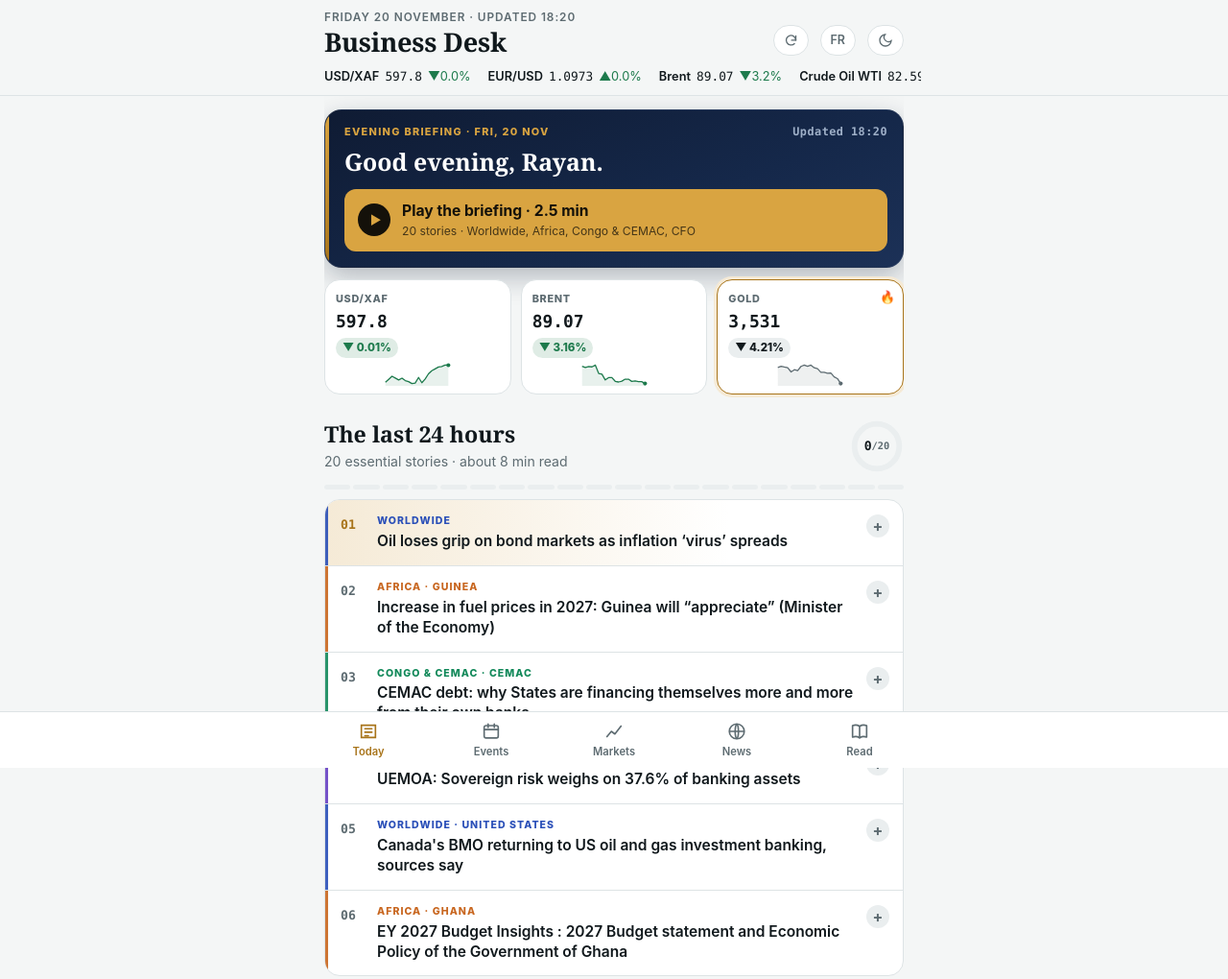
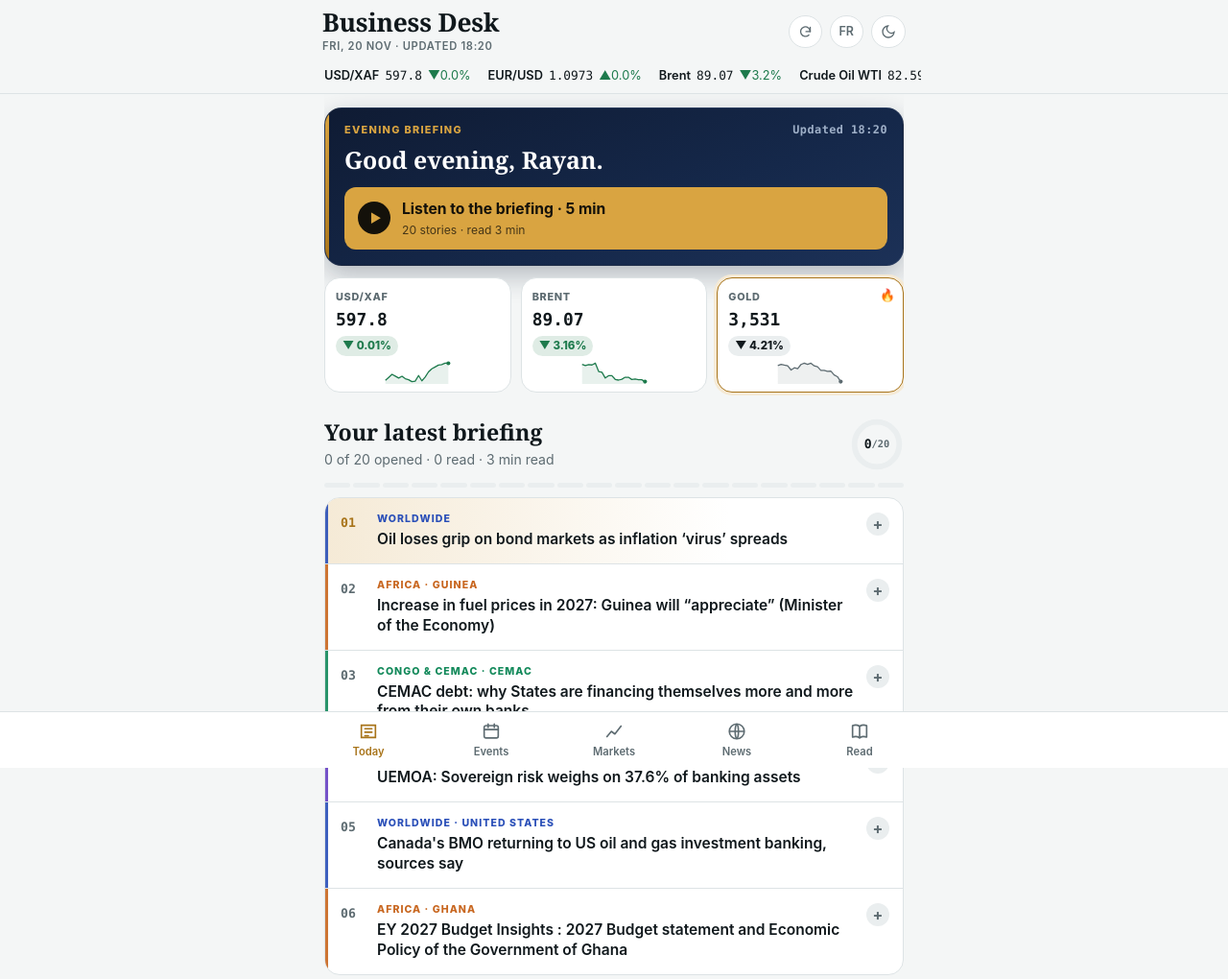
Before and after one commit to ftounir-dev/business-desk, a plain HTML site: page index.html in a window 1280 px wide. Shown: the top 1020 px of the page at 96% size. Drawn offline with Linux system fonts and the light colour scheme.

Commit message:
Update index.html

```diff
--- a/index.html
+++ b/index.html
@@ -276,6 +276,13 @@ section{padding-top:26px}
 .nx-lead.read h3{color:var(--muted)}
 .nx-more{display:block;width:100%;margin:16px 0 4px;padding:12px;border:1px solid var(--line);border-radius:12px;background:var(--surface);font:inherit;font-weight:700;color:var(--text);cursor:pointer}
 .nx-done{margin-top:18px;padding:16px;border-radius:14px;background:var(--accent-soft);text-align:center;font-weight:600;font-size:.92rem}
+/* v25: compact masthead */
+.mast{align-items:center;padding:10px 16px 6px;gap:8px}
+.mast .grow{display:flex;flex-direction:column-reverse}
+.mast h1{font-size:clamp(1.3rem,6.2vw,1.65rem);white-space:nowrap;margin:0}
+.dateline{margin-top:2px;font-size:.7rem;letter-spacing:.06em;white-space:nowrap;overflow:hidden;text-overflow:ellipsis}
+.mast .iconbtn{height:34px;min-width:34px;padding:0 9px;flex:none}
+@media (max-width:390px){.mast{gap:6px}.mast .iconbtn{height:32px;min-width:32px;padding:0 8px}}
 /* v24: News tabs */
 #v-news .nx-tabs{position:sticky;top:0;z-index:5;display:flex;align-items:center;gap:6px;margin-top:14px;background:var(--bg);border-bottom:1px solid var(--line)}
 #v-news .chips{position:static;flex:1;gap:20px;padding:0;margin:0;min-width:0}
@@ -303,6 +310,7 @@ section{padding-top:26px}
 .bf-k{display:block;font-size:.66rem;font-weight:800;letter-spacing:.1em;text-transform:uppercase;color:var(--cc)}
 .bf-ti{display:block;margin-top:3px;font-size:.97rem;line-height:1.35;font-weight:600}
 .bf-i.done .bf-ti{color:var(--muted);font-weight:500}
+.bf-k .st{font-style:normal;margin-left:8px;padding:1px 6px;border-radius:999px;background:var(--sunk);color:var(--muted);letter-spacing:.04em}.bf-k .st.rd{background:color-mix(in srgb,var(--relief) 15%,transparent);color:var(--relief)}
 .bf-i.next{background:linear-gradient(90deg,var(--accent-soft),transparent 70%)}
 .bf-ch{flex:none;width:24px;height:24px;border-radius:50%;display:grid;place-items:center;background:var(--sunk);color:var(--muted);font-weight:700;margin-top:1px}
 .bf-x{padding:0 16px 14px 54px;animation:viewIn .25s ease}
@@ -551,7 +559,7 @@ footer{color:var(--muted);font-size:.76rem;padding:30px 0 0}
   <div class="quick" id="quick"></div>
   <div class="banner" id="banner"><span class="dot"></span><div id="banner-text">Loading today's brief…</div></div>
   <section>
-    <div class="bf-head"><div><h2 class="sec" data-t="sixty"></h2><p class="sub" id="sixty-sub"></p></div><div class="bf-ring" id="bf-ring"></div></div>
+    <div class="bf-head"><div><h2 class="sec" id="sixty-h"></h2><p class="sub" id="sixty-sub"></p></div><div class="bf-ring" id="bf-ring"></div></div>
     <div id="sixty"><div class="skel"></div><div class="skel"></div><div class="skel"></div></div>
   </section>
 </div>
@@ -637,7 +645,7 @@ const T={
   t_today:"Today",t_markets:"Markets",t_news:"News",t_tools:"Tools",saved:"Saved",
   above:"Alert above",below:"Alert below",threshold:"Threshold",save_alert:"Save alert",remove:"Remove",cancel:"Cancel",setalert:"Set alert",alert:"Alert",
   foot:"News updates every hour from public market data and news. Prices are last closes and can lag by a day. Not trading advice.",
-  impact:"Why it matters",source:"Source",see:"See all",updated:"Updated",ai:"Written by AI from today's data",rules:"Automatic summary",
+  impact:"Impact on ITE",source:"Source",see:"See all",updated:"Updated",ai:"Written by AI from today's data",rules:"Automatic summary",
   stale:"This brief is more than a day old. The automatic update may have failed; check GitHub Actions.",armed:"alerts armed, none triggered",
   offline:"Offline: showing the last brief saved on this phone.",ago_m:"min ago",ago_h:"h ago",ago_d:"d ago",now:"now",chart:"Last month",nostories:"No stories in this section yet. It fills on the next update."},
  fr:{ite:"Brazzaville",sixty:"Les dernières 24 heures",t_events:"Événements",wa:"Envoyer sur WhatsApp",copy:"Copier le texte",
@@ -650,7 +658,7 @@ const T={
   t_today:"Aujourd'hui",t_markets:"Marchés",t_news:"Actus",t_tools:"Outils",saved:"Enregistrés",
   above:"Alerte au-dessus",below:"Alerte en dessous",threshold:"Seuil",save_alert:"Enregistrer",remove:"Supprimer",cancel:"Annuler",setalert:"Créer une alerte",alert:"Alerte",
   foot:"Actualités mises à jour toutes les heures à partir de données de marché et d'actualités publiques. Prix de clôture, parfois avec un jour de décalage. Pas un conseil d'investissement.",
-  impact:"Pourquoi c'est important",source:"Source",see:"Tout voir",updated:"Mis à jour",ai:"Rédigé par IA à partir des données du jour",rules:"Résumé automatique",
+  impact:"Impact pour ITE",source:"Source",see:"Tout voir",updated:"Mis à jour",ai:"Rédigé par IA à partir des données du jour",rules:"Résumé automatique",
   stale:"Ce brief date de plus d'un jour. La mise à jour automatique a peut-être échoué ; vérifiez GitHub Actions.",armed:"alertes actives, aucune déclenchée",
   offline:"Hors ligne : dernier brief enregistré sur ce téléphone.",ago_m:"min",ago_h:"h",ago_d:"j",now:"à l'instant",chart:"Dernier mois",nostories:"Pas encore d'articles dans cette rubrique. Elle se remplit à la prochaine mise à jour."}
 };
@@ -689,7 +697,7 @@ function spark(series,cls,W=88,H=30){
 
 function renderTop(){
   const g=new Date(B.generated_at);
-  $("#dateline").textContent=`${new Date().toLocaleDateString(loc(),{weekday:"long",day:"numeric",month:"long"})} · ${t("updated")} ${g.toLocaleTimeString(loc(),{hour:"2-digit",minute:"2-digit"})}`;
+  $("#dateline").textContent=`${new Date().toLocaleDateString(loc(),{weekday:"short",day:"numeric",month:"short"})} · ${t("updated")} ${g.toLocaleTimeString(loc(),{hour:"2-digit",minute:"2-digit"})}`;
   const tk=["usdxaf","eurusd","brent","wti","gold","silver"].map(M).filter(Boolean);
   $("#ticker").innerHTML=tk.map(m=>{const e=effect(m);return`<span class="tk"><b>${esc(m.name)}</b><span class="v">${fmt(m.value,m.dp)}</span><span class="${e}">${m.change_pct>0?"▲":m.change_pct<0?"▼":"·"}${fmt(Math.abs(m.change_pct),1)}%</span></span>`;}).join("");
   const bn=$("#banner");bn.className="banner";
@@ -703,32 +711,45 @@ const REEL_CATS={worldwide:["🌐","linear-gradient(165deg,#2a4fb8,#0b1533)"],af
 const REEL_DUR=6500;
 const reel={i:0,el:0,last:0,paused:false,hold:false,vis:false,n:0,raf:0,io:null};
 const BF={open:null,all:false};
+const OPENED=store.get("bf_open",{});
+function bfTitle(items){const fr=lang==="fr",ok=items.length&&items.every(x=>x.date&&Date.now()-new Date(x.date)<=864e5);
+  return ok?(fr?"Les dernières 24 heures":"The last 24 hours"):(fr?"Votre dernier briefing":"Your latest briefing");}
+const wc=s=>String(s||"").trim().split(/\s+/).filter(Boolean).length;
+function bfStats(items){ // audio = what the voice actually reads; reading = headline + summary
+  const say=items.reduce((a,x)=>a+wc((ctryWords(x)||x.owner||""))+wc(x.title)+wc(x.detail)+wc(x.impact),0);
+  const read=items.reduce((a,x)=>a+wc(x.title)+wc(x.detail)+wc(x.impact),0);
+  const full=items.filter(x=>x.detail).length>=items.length/2;
+  return {listen:Math.max(1,Math.round(say/155+items.length*1.2/60)),read:Math.max(1,Math.round(read/220)),full};}
+function minTxt(m){return m+" min";}
 function renderSixty(){
   const fr=lang==="fr",items=B.summary[lang]||B.summary.en||[],n=items.length;
   const catOf=x=>x.cat||((B.categories||[]).find(c=>c.en===x.owner||c.fr===x.owner)||{}).id||"worldwide";
   if(!n){$("#sixty").innerHTML="";$("#bf-ring").innerHTML="";$("#sixty-sub").textContent="";return;}
-  const done=items.filter(x=>NX.read[nxId(x)]).length,p=done/n,C=2*Math.PI*20;
-  const next=items.findIndex(x=>!NX.read[nxId(x)]);
-  $("#sixty-sub").textContent=done===n?(fr?"Briefing terminé. Bravo !":"Briefing complete. Well done!"):done?(fr?`${n-done} sujets restants · environ ${Math.max(1,Math.round((n-done)*0.4))} min`:`${n-done} stories left · about ${Math.max(1,Math.round((n-done)*0.4))} min`):(fr?`${n} sujets essentiels · environ ${Math.round(n*0.4)} min de lecture`:`${n} essential stories · about ${Math.round(n*0.4)} min read`);
+  const seen=x=>NX.read[nxId(x)]||OPENED[nxId(x)];
+  const done=items.filter(seen).length,nRead=items.filter(x=>NX.read[nxId(x)]).length,p=done/n,C=2*Math.PI*20;
+  const next=items.findIndex(x=>!seen(x)),st=bfStats(items);
+  $("#sixty-h").textContent=bfTitle(items);
+  $("#sixty-sub").textContent=done===n?(fr?`Tous les sujets ouverts · ${nRead} articles lus`:`All stories opened · ${nRead} articles read`):(fr?`${done} sur ${n} ouverts · ${nRead} lus · lecture ${minTxt(st.read)}`:`${done} of ${n} opened · ${nRead} read · ${minTxt(st.read)} read`);
   $("#bf-ring").innerHTML=`<svg viewBox="0 0 48 48" aria-hidden="true"><circle cx="24" cy="24" r="20" fill="none" stroke="var(--sunk)" stroke-width="5"/><circle cx="24" cy="24" r="20" fill="none" stroke="${done===n?"var(--relief)":"var(--accent)"}" stroke-width="5" stroke-linecap="round" stroke-dasharray="${C}" stroke-dashoffset="${C*(1-p)}" transform="rotate(-90 24 24)" style="transition:stroke-dashoffset .6s"/></svg><b>${done}<small>/${n}</small></b>`;
-  const seg=items.map(x=>`<i style="background:${NX.read[nxId(x)]?catColor(catOf(x)):"var(--sunk)"}"></i>`).join("");
+  const seg=items.map(x=>`<i style="background:${seen(x)?catColor(catOf(x)):"var(--sunk)"}"></i>`).join("");
   const show=BF.all?items:items.slice(0,Math.max(6,next>=0?next+3:6));
   $("#sixty").innerHTML=`<div class="bf-seg" aria-hidden="true">${seg}</div>
-    <ol class="bf">${show.map((x,k)=>{const id=nxId(x),d=!!NX.read[id],o=BF.open===id,c=catOf(x);
-      return `<li class="bf-i${d?" done":""}${o?" open":""}${k===next?" next":""}" style="--cc:${catColor(c)}">
+    <ol class="bf">${show.map((x,k)=>{const id=nxId(x),d=!!NX.read[id],op=!d&&!!OPENED[id],o=BF.open===id,c=catOf(x);
+      return `<li class="bf-i${d?" done":""}${op?" opened":""}${o?" open":""}${k===next?" next":""}" style="--cc:${catColor(c)}">
         <button class="bf-h" type="button" data-bf="${k}" aria-expanded="${o}">
           <span class="bf-n">${d?"✓":String(k+1).padStart(2,"0")}</span>
-          <span class="bf-t"><span class="bf-k">${esc(catLabel(c))}${countriesOf(x).length?" · "+esc(countriesOf(x).map(q=>fr?q[3]:q[2]).slice(0,1)[0]):""}</span><span class="bf-ti">${esc(x.title)}</span></span>
+          <span class="bf-t"><span class="bf-k">${esc(catLabel(c))}${countriesOf(x).length?" · "+esc(countriesOf(x).map(q=>fr?q[3]:q[2]).slice(0,1)[0]):""}${d?`<em class="st rd">${fr?"Lu":"Read"}</em>`:op?`<em class="st">${fr?"Ouvert":"Opened"}</em>`:""}</span><span class="bf-ti">${esc(x.title)}</span></span>
           <span class="bf-ch" aria-hidden="true">${o?"−":"+"}</span></button>
         ${o?`<div class="bf-x">${x.detail?`<p>${esc(cleanDl(x.detail)||"")}</p>`:""}${x.impact?`<p class="bf-imp"><b>${t("impact")} ·</b> ${esc(x.impact)}</p>`:""}
-          <div class="bf-a"><span>${esc(x.source||"")}${x.date?" · "+ago(x.date):""}</span>${x.url?`<a href="${esc(x.url)}" target="_blank" rel="noopener">${fr?"Lire l'article":"Read the article"} ↗</a>`:""}</div></div>`:""}
+          <div class="bf-a"><span>${esc(x.source||"")}${x.date?" · "+ago(x.date):""}</span>${x.url?`<a href="${esc(x.url)}" target="_blank" rel="noopener" data-bfread="${k}">${fr?"Lire l'article":"Read the article"} ↗</a>`:""}</div></div>`:""}
       </li>`;}).join("")}</ol>
     ${show.length<n?`<button class="bf-more" type="button" id="bf-more">${fr?`Voir les ${n} sujets`:`Show all ${n} stories`}</button>`:""}
-    <button class="tl-play" type="button" id="tl-play">▶ ${fr?"Écouter le briefing":"Listen to the briefing"}</button>`;
+    <button class="tl-play" type="button" id="tl-play">▶ ${st.full?(fr?"Écouter le briefing":"Listen to the briefing"):(fr?"Écouter les titres":"Listen to the headlines")} · ${minTxt(st.listen)}</button>`;
   $("#sixty").querySelectorAll("[data-bf]").forEach(b=>b.onclick=()=>{const x=show[+b.dataset.bf],id=nxId(x);
     BF.open=BF.open===id?null:id;
-    if(!NX.read[id]){nxMarkRead(x);const left=items.filter(y=>!NX.read[nxId(y)]).length;if(!left&&typeof wToast==="function")wToast(fr?"✅ Briefing terminé !":"✅ Briefing complete!");}
-    renderSixty();if(typeof renderNews==="function"&&B)try{renderNews();}catch(e){}});
+    if(!OPENED[id]&&!NX.read[id]){OPENED[id]=Date.now();store.set("bf_open",OPENED);if(!items.filter(y=>!seen(y)).length&&typeof wToast==="function")wToast(fr?"✅ Tous les sujets ouverts":"✅ All stories opened");}
+    renderSixty();});
+  $("#sixty").querySelectorAll("[data-bfread]").forEach(a=>a.onclick=()=>{nxMarkRead(show[+a.dataset.bfread]);setTimeout(()=>{renderSixty();try{renderNews();}catch(e){}},300);});
   const mb=$("#bf-more");if(mb)mb.onclick=()=>{BF.all=true;renderSixty();};
   $("#tl-play").onclick=()=>openWatch(0);
 }
@@ -766,7 +787,7 @@ function openWatch(start){
   reel.paused=true;ppIcon();
   const fr=lang==="fr";W.items=(B.summary[lang]||B.summary.en||[]).map(x=>({...x,cat:catOfX(x)}));W.paused=false;
   const el=document.createElement("div");el.className="watch";el.id="watch";el.setAttribute("role","dialog");el.setAttribute("aria-label",t("sixty"));
-  el.innerHTML=`<div class="w-top"><button class="w-x" aria-label="${fr?"Fermer":"Close"}">✕</button><span class="w-title">${esc(t("sixty"))}</span><button class="w-snd" aria-label="${fr?"Son":"Sound"}">${W.muted?"🔇":"🔊"}</button></div>`+
+  el.innerHTML=`<div class="w-top"><button class="w-x" aria-label="${fr?"Fermer":"Close"}">✕</button><span class="w-title">${esc(bfTitle(W.items))}</span><button class="w-snd" aria-label="${fr?"Son":"Sound"}">${W.muted?"🔇":"🔊"}</button></div>`+
     W.items.map((x,k)=>{const c=REEL_CATS[x.cat]||REEL_CATS.worldwide,id=wid(x);
       return `<section class="wv" data-k="${k}" style="background:${c[1]}">
       ${x.img?`<img class="kb" src="${esc(x.img)}" alt="" decoding="async" onerror="this.insertAdjacentHTML('afterend','<div class=&quot;w-emoji&quot;>${c[0]}</div>');this.remove()">`:`<div class="w-emoji" aria-hidden="true">${c[0]}</div>`}<i class="ov2"></i>
@@ -924,12 +945,12 @@ function renderHero(){
   const sigHead=sig==="relief"?(fr?"Signal coûts : allègement":"Cost signal: relief"):sig==="pressure"?(fr?"Signal coûts : pression":"Cost signal: pressure"):(fr?"Signal coûts : stable":"Cost signal: stable");
   const pct=m=>(m.change_pct>0?"+":m.change_pct<0?"−":"")+fmt(Math.abs(m.change_pct),1)+"%";
   const why=drivers.map(m=>(m.id==="usdxaf"?"USD/XAF":m.name)+" "+pct(m)).join(" · ");
-  const n=items.length,mins=Math.max(1,Math.round(n*7.5/30)/2);
+  const n=items.length,bst=bfStats(items),mins=bst.listen;
   const stale=age>14;
-  $("#hero").innerHTML=`<div class="h-top"><span>${part} · ${now.toLocaleDateString(fr?"fr-FR":"en-GB",{weekday:"short",day:"numeric",month:"short"})}</span><span>${esc(updTxt)}</span></div>
+  $("#hero").innerHTML=`<div class="h-top"><span>${part}</span><span>${esc(updTxt)}</span></div>
     <h2 class="h-hi">${hi}</h2>
     ${stale?`<p class="h-sub">${fr?"Les données ont plus de 14 h : tirez vers le bas pour actualiser.":"Data is more than 14 hours old: pull down to refresh."}</p>`:""}
-    <button class="h-play" type="button" id="h-play" ${n?"":"disabled"}><span class="h-btn">▶</span><span><b>${n?(fr?`Écouter le briefing · ${String(mins).replace(".",",")} min`:`Play the briefing · ${mins} min`):(fr?"Briefing en préparation":"Briefing being prepared")}</b><span class="s">${n} ${fr?"sujets · Monde, Afrique, Congo & CEMAC, DAF":"stories · Worldwide, Africa, Congo & CEMAC, CFO"}</span></span></button>`;
+    <button class="h-play" type="button" id="h-play" ${n?"":"disabled"}><span class="h-btn">▶</span><span><b>${n?(bst.full?(fr?`Écouter le briefing · ${mins} min`:`Listen to the briefing · ${mins} min`):(fr?`Écouter les titres · ${mins} min`:`Listen to the headlines · ${mins} min`)):(fr?"Briefing en préparation":"Briefing being prepared")}</b><span class="s">${n} ${fr?"sujets":"stories"} · ${fr?"lecture":"read"} ${bst.read} min</span></span></button>`;
   $("#h-play").onclick=()=>{if(n)openWatch(0);};
   const ids=["usdxaf","brent","gold"],ms=ids.map(id=>B.markets.find(m=>m.id===id)).filter(Boolean);
   const big=ms.reduce((a,m)=>Math.abs(m.change_pct||0)>Math.abs(a.change_pct||0)?m:a,ms[0]||{});
```
